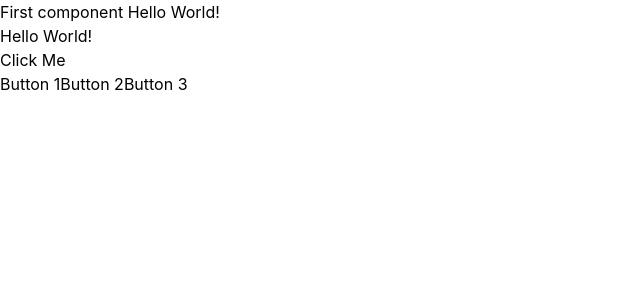
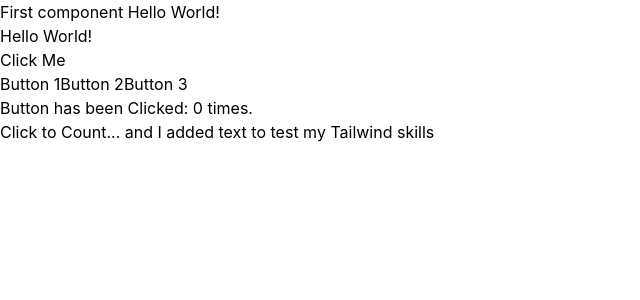
Before and after one commit to hubertnshuti/react-challenges, a React (Vite) app: page / in a window 1280 px wide. Shown: the top 300 px of the page, without its empty margins (0-640 px from the left). Built offline with nearby package versions, Linux system fonts and the light colour scheme.

Commit message:
Explicitly made MyButton reusable component rendered multiple times in App component

```diff
--- a/src/App.jsx
+++ b/src/App.jsx
@@ -3,20 +3,26 @@ import "./App.jsx";
 import "./App.css";
 
 export default function App() {
+let [count, setCount] = useState(0);
+
   const handleclick = () => {
     alert("You clicked!!");
   };
+  const counter = () => {
+    ++count
+    setCount(count);
+  }
   return (
     <div className="h-screen overflow-y-scroll snap-y snap-proximity">
       <div className="h-screen snap-start">
         <HelloWorld />
       </div>
 
-      <div className="h-screen snap-start">
-        <MyBotton onClick={handleclick}>Click Me</MyBotton>
+      <div className="h-screen snap-start flex justify-center items-center">
+        <MyButton onClick={handleclick}>Click Me</MyButton>
       </div>
 
-      <div className="h-screen snap-start flex justify-center items-center gap-20">
+      <div className="h-screen snap-start flex justify-center items-center gap-10">
         {/* <Button oneBtnClick={() => alert('User clicked Button 1')}>
           Button 1
         </Button>
@@ -27,10 +33,14 @@ export default function App() {
           Button 3
         </Button> */}
         {[1, 2, 3].map((n) => (
-          <Button key={n} oneBtnClick={() => alert(`User clicked Button ${n}`)}>
+          <MyButton key={n} onClick={() => alert(`User clicked Button ${n}`)}>
             Button {n}
-          </Button>
+          </MyButton>
         ))}
+      </div>
+      <div className="h-screen snap-start flex flex-col items-center justify-center gap-2">
+        <p className="text-center">Button has been Clicked: {count} times.</p>
+        <MyButton onClick={counter} >Click to Count... and I added text to test my Tailwind skills</MyButton>
       </div>
     </div>
   );
@@ -51,27 +61,27 @@ function HelloWorld() {
   );
 }
 
-function MyBotton(props) {
-  return (
-    <div className="h-screen flex justify-center items-center">
-      <button
-        onClick={props.onClick}
-        className="text-2xl font-medium text-green-400 border px-6 py-2 rounded-2xl mt-52 mb-30 w-50 block mx-auto hover:text-white hover:bg-green-400 shadow-md hover:shadow-xl hover:scale-105 transition-all duration-300 ease-in-out cursor-pointer"
-      >
-        {props.children}
-      </button>
-    </div>
-  );
-}
-
-function Button(props) {
+function MyButton(props) {
   return (
     <>
       <button
-        onClick={props.oneBtnClick}
-        className="text-2xl font-medium text-green-400 border px-6 py-2 rounded-2xl inline hover:text-white hover:bg-green-400 shadow-md hover:shadow-xl hover:scale-102 transition-all duration-300 ease-in-out cursor-pointer">
+        onClick={props.onClick}
+        className="text-2xl font-medium text-green-400 border px-6 py-2 rounded-2xl mt-52 mb-30 w-auto block mx-auto hover:text-white hover:bg-green-400 shadow-md hover:shadow-xl hover:scale-105 transition-all duration-300 ease-in-out cursor-pointer"
+      >
         {props.children}
       </button>
     </>
   );
 }
+
+// function Button(props) {
+//   return (
+//     <>
+//       <button
+//         onClick={props.oneBtnClick}
+//         className="text-2xl font-medium text-green-400 border px-6 py-2 rounded-2xl inline hover:text-white hover:bg-green-400 shadow-md hover:shadow-xl hover:scale-102 transition-all duration-300 ease-in-out cursor-pointer">
+//         {props.children}
+//       </button>
+//     </>
+//   );
+// }
```
